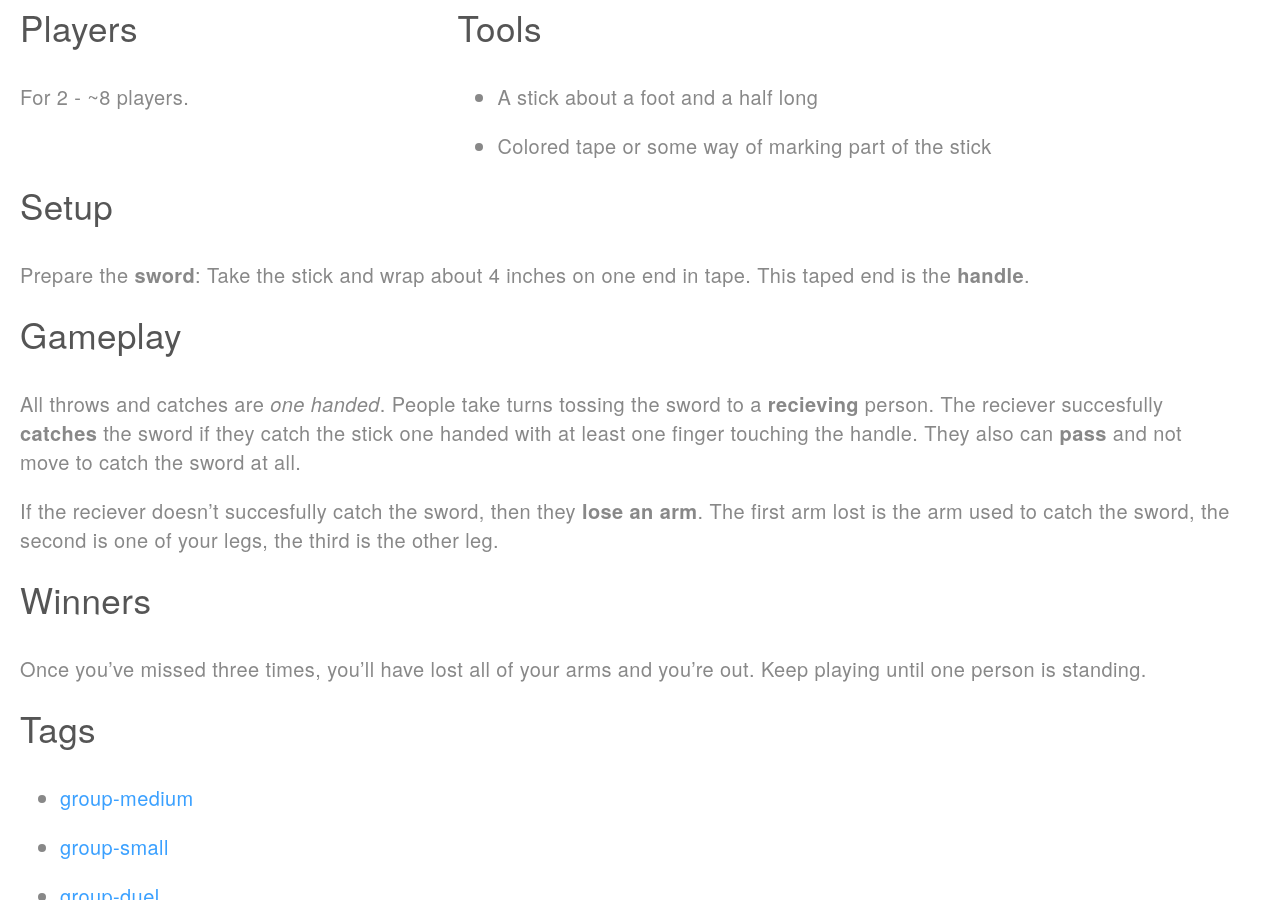
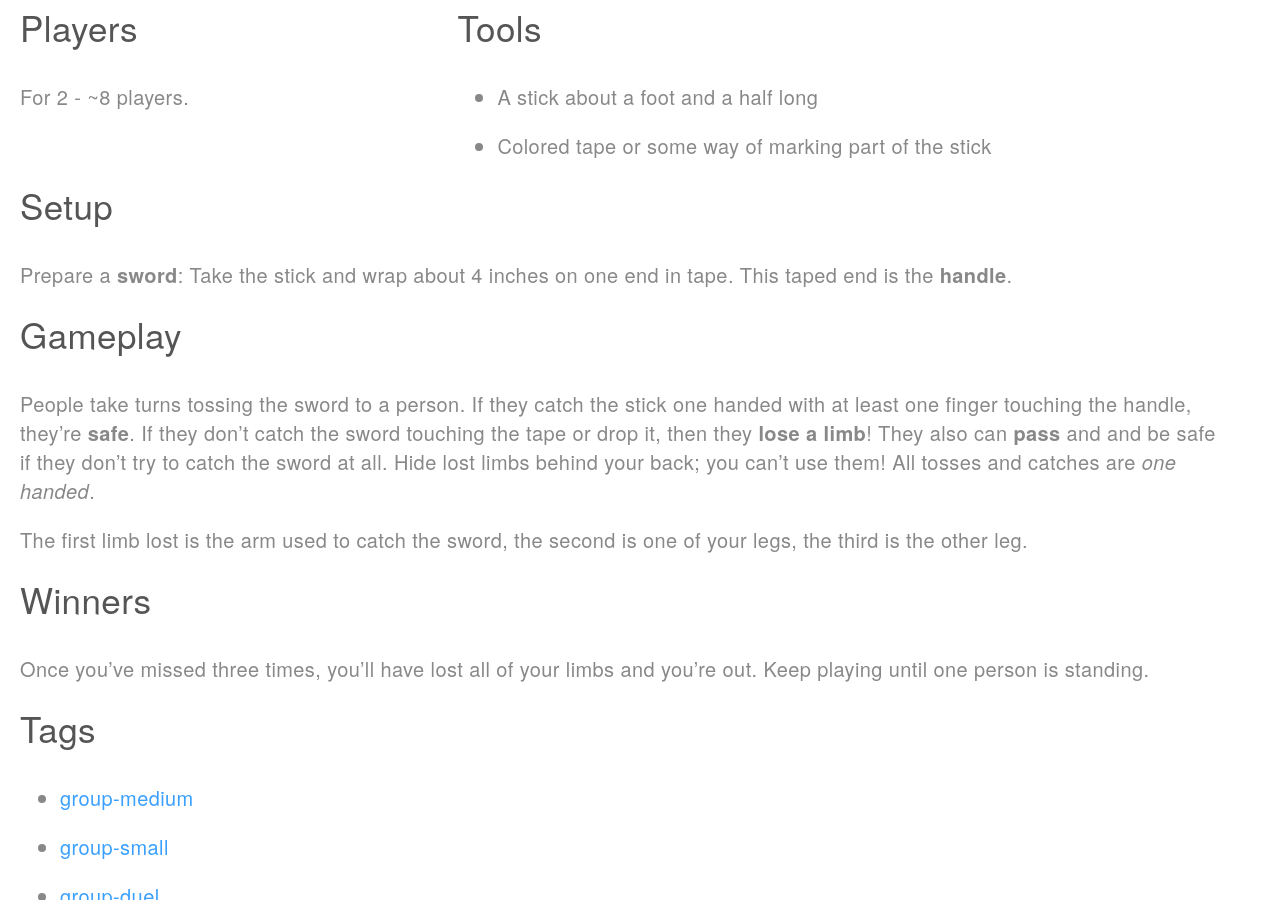
Before and after one commit to davidselassie/games, a Jekyll site: the page built from _games/swordtoss.md, in a window 1280 px wide and 900 px high, scrolled down 252 px. Built offline with Jekyll 4.4.1, drawn with Linux system fonts in a browser that asks for light colours.

Commit message:
Update swordtoss.md

```diff
--- a/_games/swordtoss.md
+++ b/_games/swordtoss.md
@@ -19,19 +19,20 @@ tools:
   - Colored tape or some way of marking part of the stick
 ---
 # Setup
-Prepare the **sword**:
+Prepare a **sword**:
 Take the stick and wrap about 4 inches on one end in tape.
 This taped end is the **handle**.
 
 # Gameplay
-All throws and catches are _one handed_.
-People take turns tossing the sword to a **recieving** person.
-The reciever succesfully **catches** the sword if they catch the stick one handed with at least one finger touching the handle.
-They also can **pass** and not move to catch the sword at all.
+People take turns tossing the sword to a person.
+If they catch the stick one handed with at least one finger touching the handle, they're **safe**.
+If they don't catch the sword touching the tape or drop it, then they **lose a limb**!
+They also can **pass** and and be safe if they don't try to catch the sword at all.
+Hide lost limbs behind your back; you can't use them!
+All tosses and catches are _one handed_.
 
-If the reciever doesn't succesfully catch the sword, then they **lose an arm**.
-The first arm lost is the arm used to catch the sword, the second is one of your legs, the third is the other leg.
+The first limb lost is the arm used to catch the sword, the second is one of your legs, the third is the other leg.
 
 # Winners
-Once you've missed three times, you'll have lost all of your arms and you're out.
+Once you've missed three times, you'll have lost all of your limbs and you're out.
 Keep playing until one person is standing.
```
